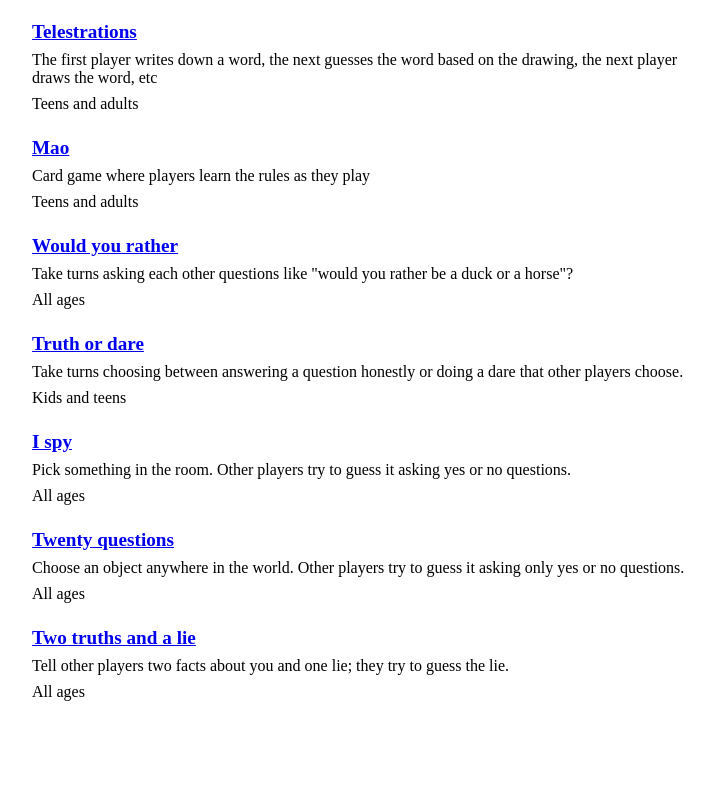
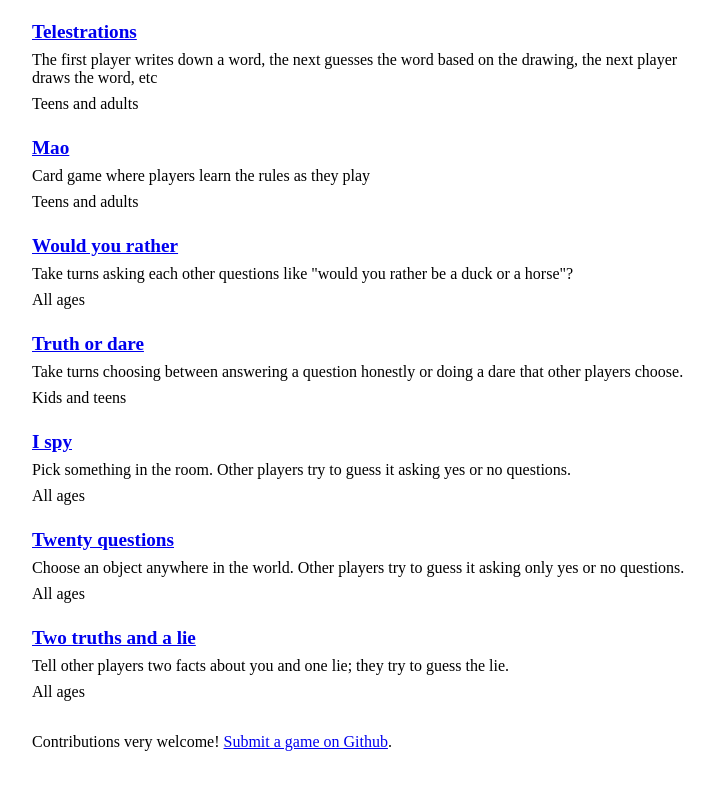
Before and after one commit to sampl/homespun-games, a website: page public/index.html in a window 1280 px wide. Shown: the part 1908-2697 px from the top of the page, without its empty margins (0-714 px from the left). Before the commit the page ends 2673 px from the top, so only its background shows below. Drawn offline with Linux system fonts and the light colour scheme.

Commit message:
contribution link

```diff
--- a/public/index.html
+++ b/public/index.html
@@ -178,5 +178,10 @@
       </div>
     </div>
 
+    <p>
+      Contributions very welcome!
+      <a href="https://github.com/sampl/homespun-games/pulls" target="_blank">Submit a game on Github</a>.
+    </p>
+
   </body>
 </html>
```
Also changed, not shown: readme.md.
